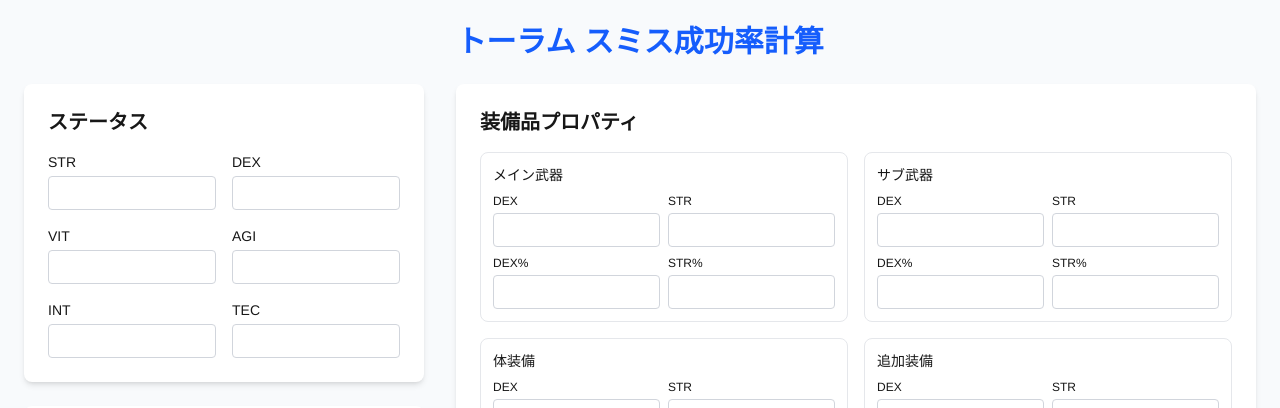
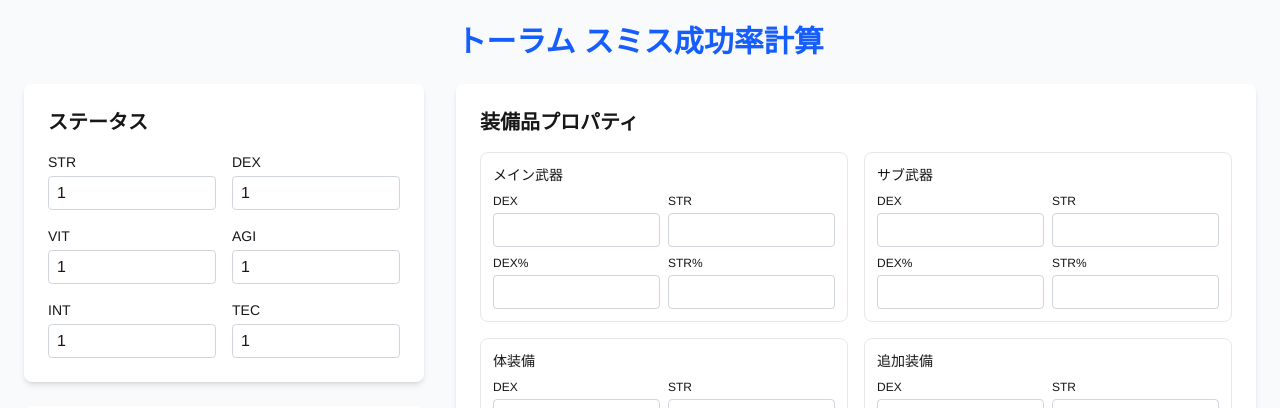
Before and after one commit to nukko-wq/toram-smith-calculator, a Next.js app: page / in a window 1280 px wide. Shown: the top 408 px of the page. Built offline with nearby package versions, Linux system fonts and the light colour scheme.

Commit message:
ステータスの初期値を変更

```diff
--- a/components/SmithCalculator.tsx
+++ b/components/SmithCalculator.tsx
@@ -20,12 +20,12 @@ const equipmentTypes: EquipmentType[] = [
 
 const defaultInput: SmithingInput = {
   characterStats: {
-    str: undefined,
-    dex: undefined,
-    vit: undefined,
-    agi: undefined,
-    int: undefined,
-    tec: undefined,
+    str: 1,
+    dex: 1,
+    vit: 1,
+    agi: 1,
+    int: 1,
+    tec: 1,
   },
   equipment: {
     main: { dex: undefined, dexPercent: undefined, str: undefined, strPercent: undefined },
@@ -83,12 +83,12 @@ export default function SmithCalculator() {
     }));
   };
 
-  const updateFood = (stat: keyof typeof input.food, value: number) => {
+  const updateFood = (stat: keyof typeof input.food, value: number | undefined) => {
     setInput(prev => ({
       ...prev,
       food: {
         ...prev.food,
-        [stat]: Math.max(0, value),
+        [stat]: value === undefined || value === 0 ? undefined : Math.max(0, value),
       },
     }));
   };
```
